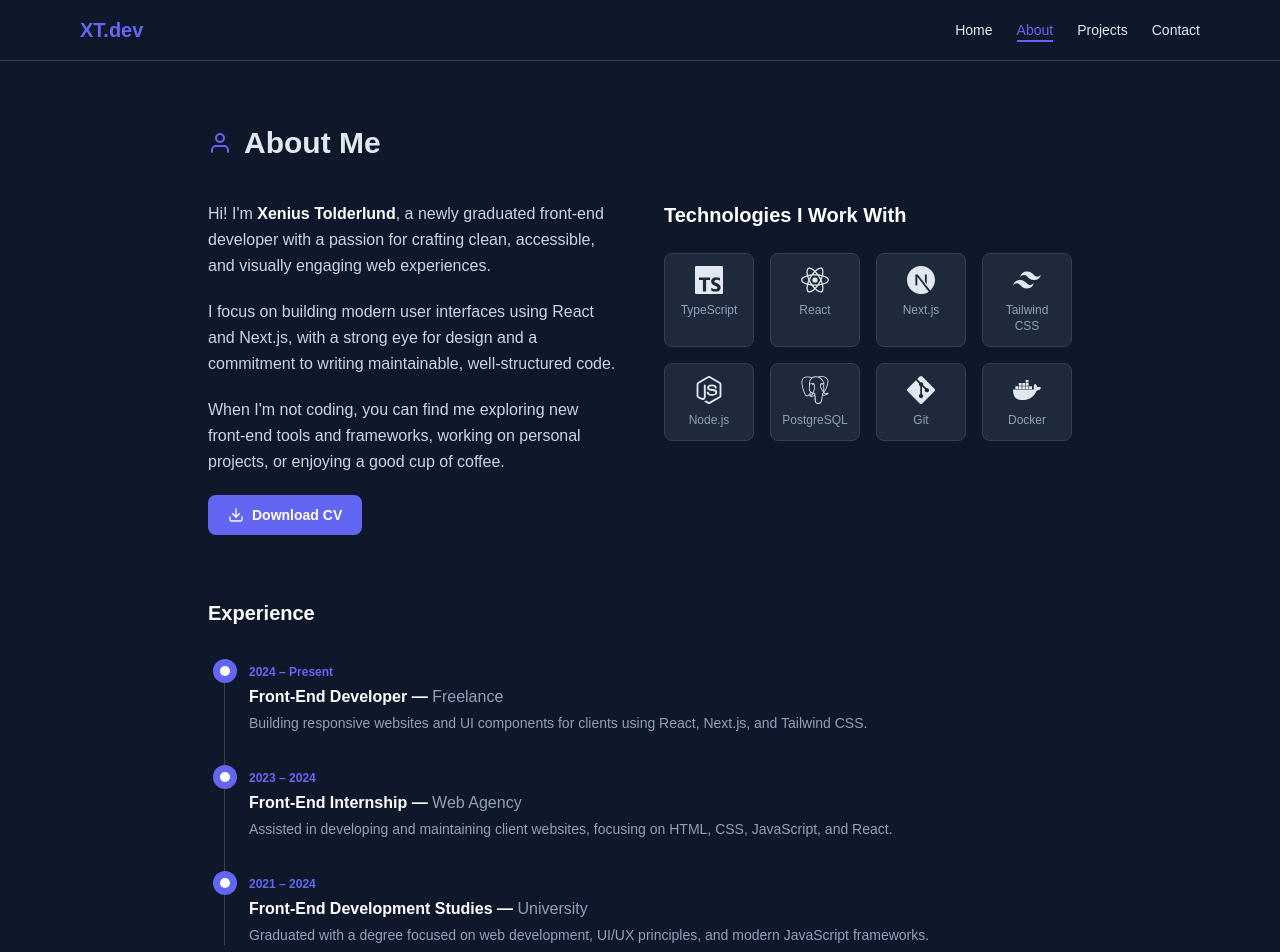
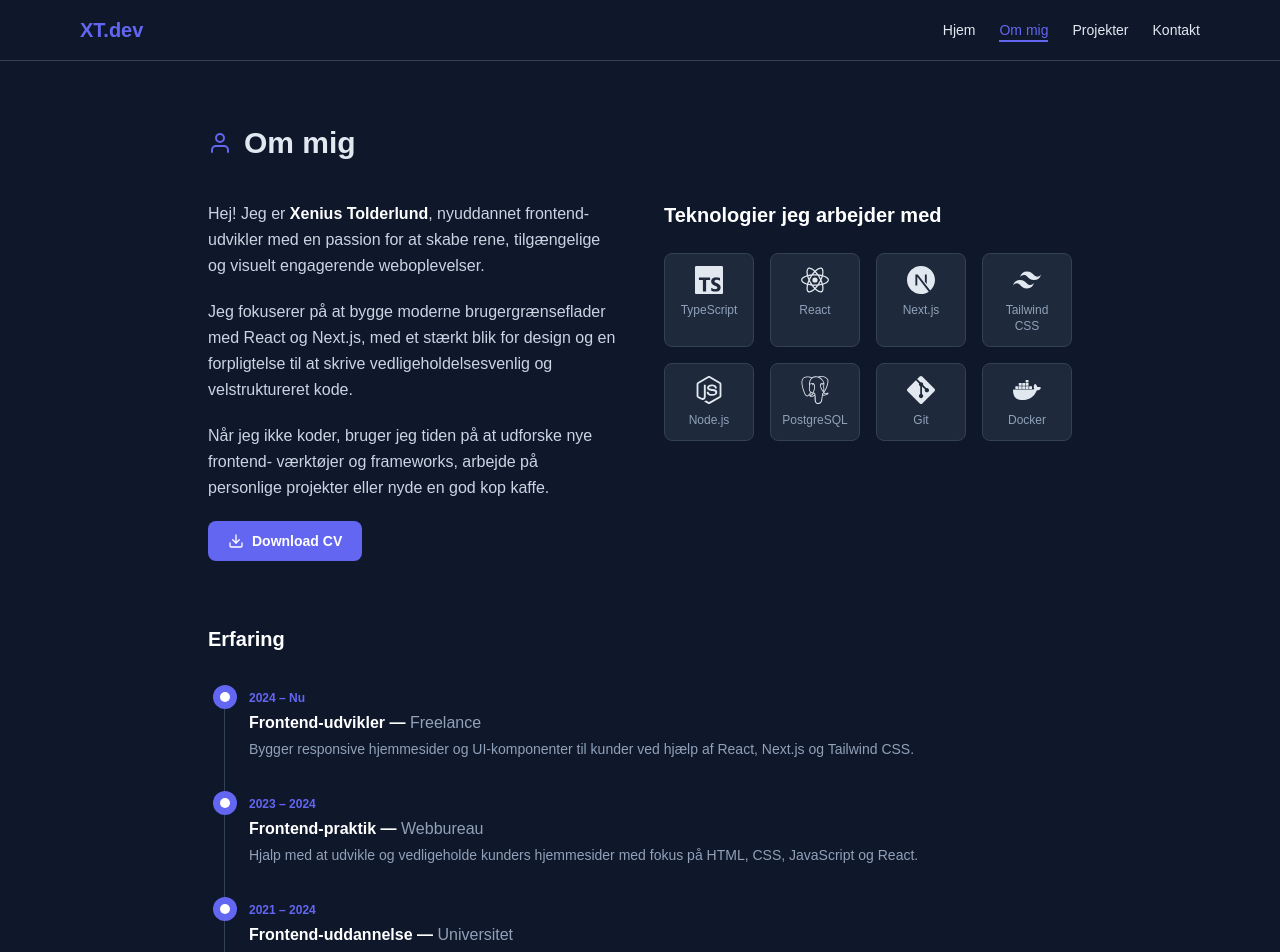
Before and after one commit to Antoxius/Portfoli, a Next.js app: page /about in a window 1280 px wide. Shown: the top 952 px of the page. Built offline with nearby package versions, Linux system fonts and the light colour scheme.

Commit message:
Translate entire site UI to Danish
Agent-Logs-Url: https://github.com/Antoxius/Portfoli/sessions/441ddb64-d88a-4e8f-8a08-103484cd7258

Co-authored-by: Antoxius <145981640+Antoxius@users.noreply.github.com>

```diff
--- a/app/about/page.jsx
+++ b/app/about/page.jsx
@@ -27,26 +27,26 @@ export default function AboutPage() {
       {/* Header */}
       <div className="flex items-center gap-3 mb-10">
         <FiUser className="text-[var(--accent)]" size={24} />
-        <h1 className="text-3xl font-bold">About Me</h1>
+        <h1 className="text-3xl font-bold">Om mig</h1>
       </div>
 
       <div className="grid md:grid-cols-2 gap-12">
         {/* Bio */}
         <div className="space-y-5 text-slate-300 leading-relaxed">
           <p>
-            Hi! I&apos;m <span className="text-white font-semibold">Xenius Tolderlund</span>,
-            a newly graduated front-end developer with a passion for crafting
-            clean, accessible, and visually engaging web experiences.
+            Hej! Jeg er <span className="text-white font-semibold">Xenius Tolderlund</span>,
+            nyuddannet frontend-udvikler med en passion for at skabe
+            rene, tilgængelige og visuelt engagerende weboplevelser.
           </p>
           <p>
-            I focus on building modern user interfaces using React and Next.js,
-            with a strong eye for design and a commitment to writing
-            maintainable, well-structured code.
+            Jeg fokuserer på at bygge moderne brugergrænseflader med React og Next.js,
+            med et stærkt blik for design og en forpligtelse til at skrive
+            vedligeholdelsesvenlig og velstruktureret kode.
           </p>
           <p>
-            When I&apos;m not coding, you can find me exploring new front-end
-            tools and frameworks, working on personal projects, or enjoying a
-            good cup of coffee.
+            Når jeg ikke koder, bruger jeg tiden på at udforske nye frontend-
+            værktøjer og frameworks, arbejde på personlige projekter eller nyde
+            en god kop kaffe.
           </p>
           <a
             href="/cv.pdf"
@@ -60,7 +60,7 @@ export default function AboutPage() {
         {/* Skills grid */}
         <div>
           <h2 className="text-xl font-semibold mb-6 text-white">
-            Technologies I Work With
+            Teknologier jeg arbejder med
           </h2>
           <div className="grid grid-cols-4 gap-4">
             {techStack.map(({ icon: Icon, label }) => (
@@ -79,26 +79,26 @@ export default function AboutPage() {
 
       {/* Timeline */}
       <div className="mt-16">
-        <h2 className="text-xl font-semibold mb-8 text-white">Experience</h2>
+        <h2 className="text-xl font-semibold mb-8 text-white">Erfaring</h2>
         <ol className="relative border-l border-[var(--border)] space-y-8 ml-4">
           {[
             {
-              year: "2024 – Present",
-              title: "Front-End Developer",
+              year: "2024 – Nu",
+              title: "Frontend-udvikler",
               org: "Freelance",
-              desc: "Building responsive websites and UI components for clients using React, Next.js, and Tailwind CSS.",
+              desc: "Bygger responsive hjemmesider og UI-komponenter til kunder ved hjælp af React, Next.js og Tailwind CSS.",
             },
             {
               year: "2023 – 2024",
-              title: "Front-End Internship",
-              org: "Web Agency",
-              desc: "Assisted in developing and maintaining client websites, focusing on HTML, CSS, JavaScript, and React.",
+              title: "Frontend-praktik",
+              org: "Webbureau",
+              desc: "Hjalp med at udvikle og vedligeholde kunders hjemmesider med fokus på HTML, CSS, JavaScript og React.",
             },
             {
               year: "2021 – 2024",
-              title: "Front-End Development Studies",
-              org: "University",
-              desc: "Graduated with a degree focused on web development, UI/UX principles, and modern JavaScript frameworks.",
+              title: "Frontend-uddannelse",
+              org: "Universitet",
+              desc: "Dimitterede med en uddannelse med fokus på webudvikling, UI/UX-principper og moderne JavaScript-frameworks.",
             },
           ].map(({ year, title, org, desc }) => (
             <li key={year} className="ml-6">
--- a/app/layout.jsx
+++ b/app/layout.jsx
@@ -5,12 +5,12 @@ import Footer from "@/components/Footer";
 export const metadata = {
   title: "Xenius Tolderlund | Portfolio",
   description:
-    "Portfolio of Xenius Tolderlund – functional and reliable code.",
+    "Portfolio for Xenius Tolderlund – nyuddannet frontend-udvikler.",
 };
 
 export default function RootLayout({ children }) {
   return (
-    <html lang="en">
+    <html lang="da">
       <body className="min-h-screen flex flex-col bg-[var(--background)] text-[var(--foreground)]">
         <Navbar />
         <main className="flex-1">{children}</main>
--- a/app/page.jsx
+++ b/app/page.jsx
@@ -30,17 +30,17 @@ export default function Home() {
       {/* Hero */}
       <section className="max-w-6xl mx-auto px-4 pt-24 pb-16 flex flex-col items-start gap-6">
         <span className="text-sm font-semibold tracking-widest text-[var(--accent)] uppercase">
-          Hello, I&apos;m
+          Hej, jeg er
         </span>
         <h1 className="text-5xl md:text-7xl font-extrabold leading-tight">
           Xenius <span className="text-[var(--accent)]">Tolderlund</span>
         </h1>
         <p className="text-xl md:text-2xl text-slate-400 max-w-2xl">
-          A newly graduated front-end developer passionate about building{" "}
+          Nyuddannet frontend-udvikler med passion for at bygge{" "}
           <span className="text-[var(--foreground)] font-semibold">
-            clean and engaging
+            rene og engagerende
           </span>{" "}
-          web experiences.
+          weboplevelser.
         </p>
 
         <div className="flex flex-wrap gap-4 mt-2">
@@ -48,13 +48,13 @@ export default function Home() {
             href="/projects"
             className="inline-flex items-center gap-2 px-6 py-3 rounded-lg bg-[var(--accent)] hover:bg-[var(--accent-hover)] text-white font-semibold transition-colors"
           >
-            View Projects <FiArrowRight />
+            Se projekter <FiArrowRight />
           </Link>
           <Link
             href="/contact"
             className="inline-flex items-center gap-2 px-6 py-3 rounded-lg border border-[var(--border)] hover:border-[var(--accent)] text-[var(--foreground)] font-semibold transition-colors"
           >
-            Contact Me <FiMail />
+            Kontakt mig <FiMail />
           </Link>
         </div>
 
@@ -84,7 +84,7 @@ export default function Home() {
       <section className="max-w-6xl mx-auto px-4 py-16 border-t border-[var(--border)]">
         <div className="flex items-center gap-3 mb-10">
           <FiCode className="text-[var(--accent)]" size={24} />
-          <h2 className="text-2xl font-bold">Tech Stack</h2>
+          <h2 className="text-2xl font-bold">Teknologier</h2>
         </div>
         <div className="grid grid-cols-2 sm:grid-cols-3 md:grid-cols-6 gap-6">
           {skills.map(({ icon: Icon, label, color }) => (
--- a/app/projects/page.jsx
+++ b/app/projects/page.jsx
@@ -2,50 +2,50 @@ import { FiBriefcase, FiExternalLink, FiGithub } from "react-icons/fi";
 
 const projects = [
   {
-    title: "Portfolio Website",
+    title: "Portfolio-hjemmeside",
     description:
-      "This very portfolio – built with Next.js App Router, TailwindCSS, React Icons, and Zod for contact-form validation.",
-    tags: ["Next.js", "TypeScript", "Tailwind CSS", "Zod"],
+      "Dette portfolio – bygget med Next.js App Router, TailwindCSS, React Icons og Zod til validering af kontaktformularen.",
+    tags: ["Next.js", "JavaScript", "Tailwind CSS", "Zod"],
     github: "https://github.com/Antoxius/Portfoli",
     live: "/",
   },
   {
-    title: "Task Manager API",
+    title: "Opgavehåndtering API",
     description:
-      "A RESTful API for managing tasks and projects with user authentication, built with Node.js, Express, and PostgreSQL.",
+      "En RESTful API til håndtering af opgaver og projekter med brugerautentificering, bygget med Node.js, Express og PostgreSQL.",
     tags: ["Node.js", "Express", "PostgreSQL", "JWT"],
     github: "https://github.com/Antoxius",
     live: null,
   },
   {
-    title: "E-Commerce Store",
+    title: "E-handelbutik",
     description:
-      "A full-stack e-commerce application with product listings, shopping cart, and Stripe payment integration.",
+      "En e-handelsapplikation med produktoversigt, indkøbskurv og Stripe-betalingsintegration.",
     tags: ["React", "Next.js", "Stripe", "Prisma"],
     github: "https://github.com/Antoxius",
     live: null,
   },
   {
-    title: "Real-Time Chat App",
+    title: "Realtids-chatapplikation",
     description:
-      "A real-time chat application with rooms, private messages, and emoji support using Socket.io.",
+      "En realtids-chatapplikation med rum, private beskeder og emoji-support ved hjælp af Socket.io.",
     tags: ["React", "Socket.io", "Node.js", "MongoDB"],
     github: "https://github.com/Antoxius",
     live: null,
   },
   {
-    title: "Weather Dashboard",
+    title: "Vejr-dashboard",
     description:
-      "A weather dashboard fetching real-time data from OpenWeatherMap API with a clean, responsive UI.",
-    tags: ["React", "TypeScript", "API Integration"],
+      "Et vejr-dashboard der henter realtidsdata fra OpenWeatherMap API med en ren og responsiv brugergrænseflade.",
+    tags: ["React", "JavaScript", "API Integration"],
     github: "https://github.com/Antoxius",
     live: null,
   },
   {
-    title: "CLI Dev Tools",
+    title: "CLI Udviklingsværktøjer",
     description:
-      "A collection of developer productivity command-line tools written in TypeScript for automating common tasks.",
-    tags: ["TypeScript", "Node.js", "CLI"],
+      "En samling kommandolinjeværktøjer til udviklerproduktivitet skrevet i JavaScript til automatisering af almindelige opgaver.",
+    tags: ["JavaScript", "Node.js", "CLI"],
     github: "https://github.com/Antoxius",
     live: null,
   },
@@ -56,11 +56,11 @@ export default function ProjectsPage() {
     <div className="max-w-6xl mx-auto px-4 py-16">
       <div className="flex items-center gap-3 mb-4">
         <FiBriefcase className="text-[var(--accent)]" size={24} />
-        <h1 className="text-3xl font-bold">Projects</h1>
+        <h1 className="text-3xl font-bold">Projekter</h1>
       </div>
       <p className="text-slate-400 mb-12 max-w-2xl">
-        A selection of projects that demonstrate my skills. Each one is built
-        with a focus on clean architecture and reliable code.
+        Et udvalg af projekter, der viser mine færdigheder. Hvert projekt er
+        bygget med fokus på ren arkitektur og pålidelig kode.
       </p>
 
       <div className="grid sm:grid-cols-2 lg:grid-cols-3 gap-6">
@@ -96,7 +96,7 @@ export default function ProjectsPage() {
                 rel="noopener noreferrer"
                 className="inline-flex items-center gap-1.5 text-sm text-slate-400 hover:text-[var(--accent)] transition-colors"
               >
-                <FiGithub size={16} /> Code
+                <FiGithub size={16} /> Kode
               </a>
               {project.live && (
                 <a
--- a/components/Footer.jsx
+++ b/components/Footer.jsx
@@ -6,7 +6,7 @@ export default function Footer() {
     <footer className="bg-[var(--card-bg)] border-t border-[var(--border)] py-6 mt-16">
       <div className="max-w-6xl mx-auto px-4 flex flex-col md:flex-row items-center justify-between gap-4">
         <p className="text-sm text-slate-400">
-          © {year} Xenius Tolderlund. All rights reserved.
+          © {year} Xenius Tolderlund. Alle rettigheder forbeholdes.
         </p>
         <div className="flex gap-4">
           <a
--- a/components/Navbar.jsx
+++ b/components/Navbar.jsx
@@ -6,10 +6,10 @@ import { useState } from "react";
 import { FiMenu, FiX } from "react-icons/fi";
 
 const navLinks = [
-  { href: "/", label: "Home" },
-  { href: "/about", label: "About" },
-  { href: "/projects", label: "Projects" },
-  { href: "/contact", label: "Contact" },
+  { href: "/", label: "Hjem" },
+  { href: "/about", label: "Om mig" },
+  { href: "/projects", label: "Projekter" },
+  { href: "/contact", label: "Kontakt" },
 ];
 
 export default function Navbar() {
@@ -48,7 +48,7 @@ export default function Navbar() {
         <button
           className="md:hidden text-[var(--foreground)] focus:outline-none"
           onClick={() => setOpen(!open)}
-          aria-label="Toggle menu"
+          aria-label="Skift menu"
         >
           {open ? <FiX size={24} /> : <FiMenu size={24} />}
         </button>
```
Also changed, not shown: app/contact/page.jsx (+21 -21 lines).
